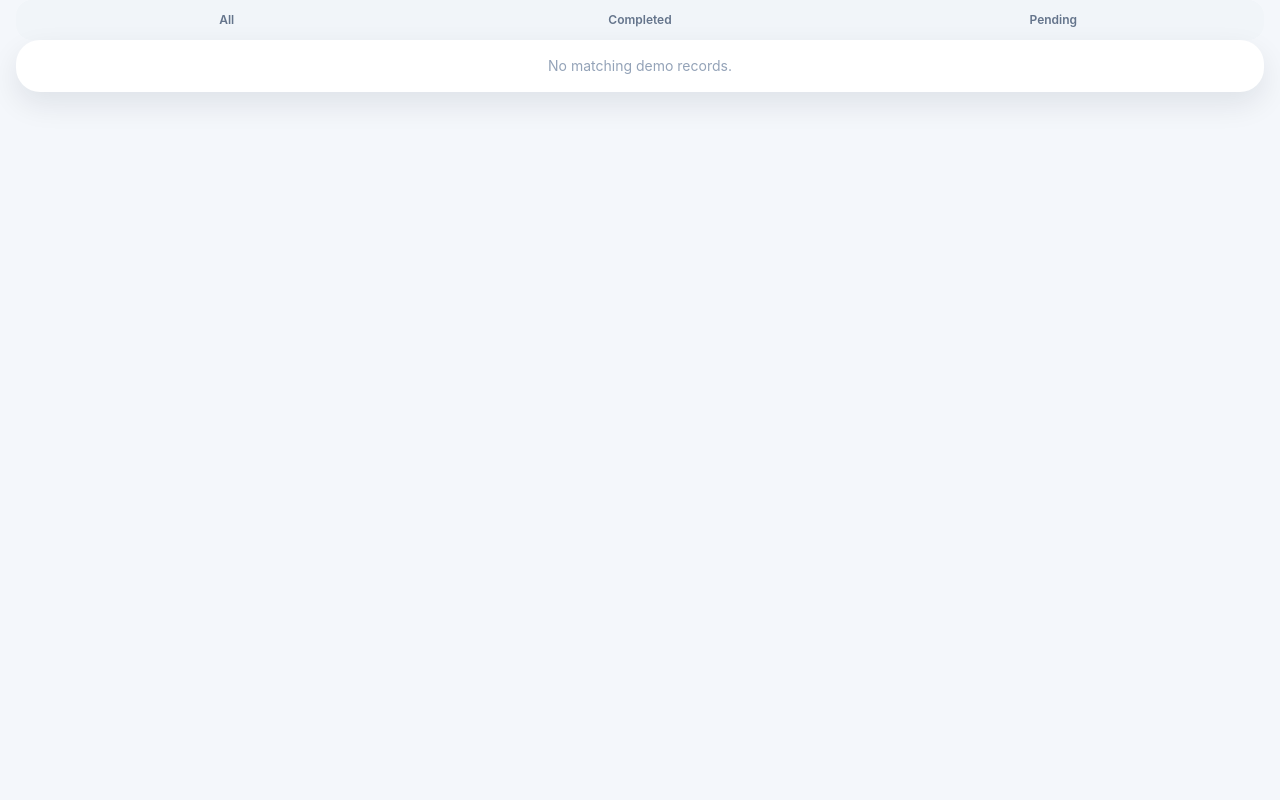
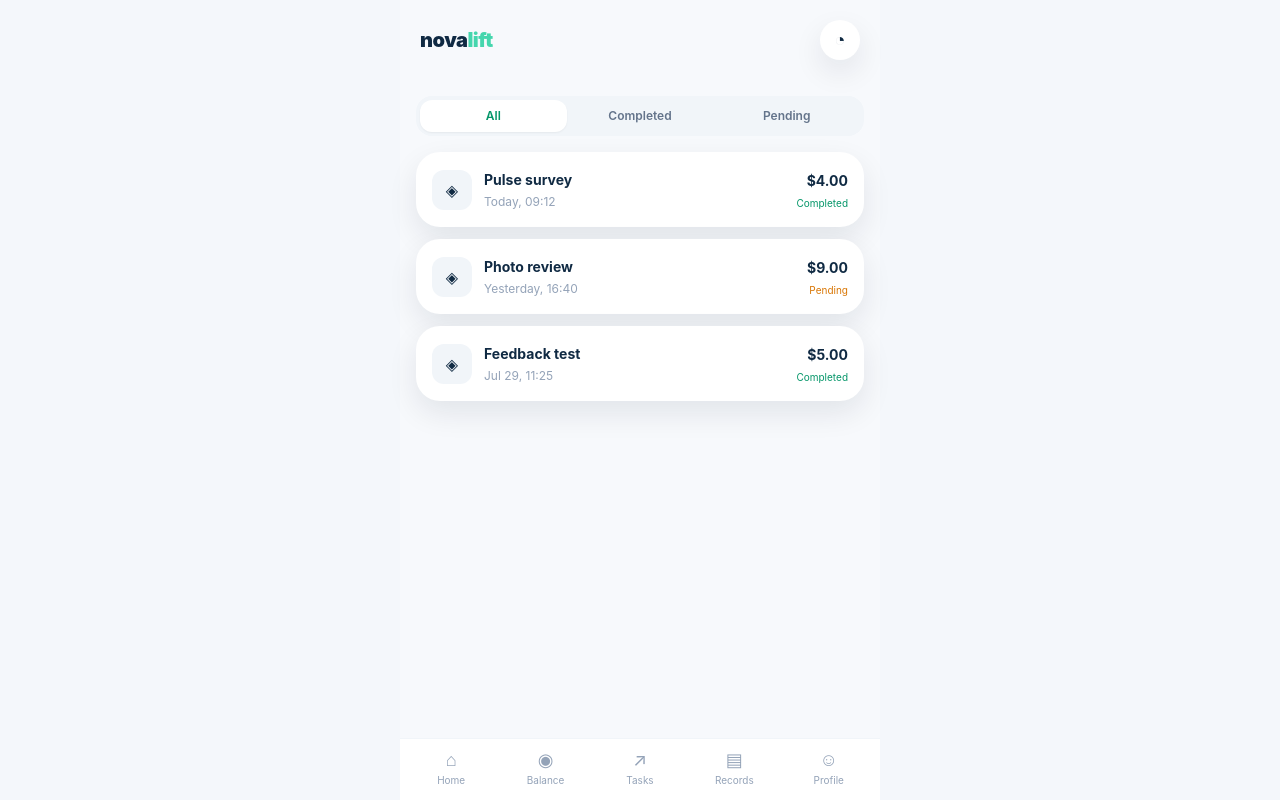
Before and after one commit to minyarzar7plus-design/nova-lift-platform, a Next.js app in the folder frontend/: page /Record in a window 1280 px wide. Built offline with nearby package versions, Linux system fonts and the light colour scheme.

Commit message:
Refactor Record component layout and add state

```diff
--- a/frontend/src/pages/Record.jsx
+++ b/frontend/src/pages/Record.jsx
@@ -1,11 +1,21 @@
+import { useState } from 'react';
 import OrderList from '../components/record/OrderList';
 import StatusTabs from '../components/record/StatusTabs';
+import Header from '../components/layout/Header';
+import BottomNav from '../components/layout/BottomNav';
 
 export default function Record() {
+  const [active, setActive] = useState('All');
   return (
-    <div>
-      <StatusTabs />
-      <OrderList />
-    </div>
+    <main className="shell">
+      <Header />
+      <div className="pb-24 pt-4">
+        <StatusTabs active={active} setActive={setActive} />
+        <div className="mt-4">
+          <OrderList status={active} />
+        </div>
+      </div>
+      <BottomNav />
+    </main>
   );
 }
```
